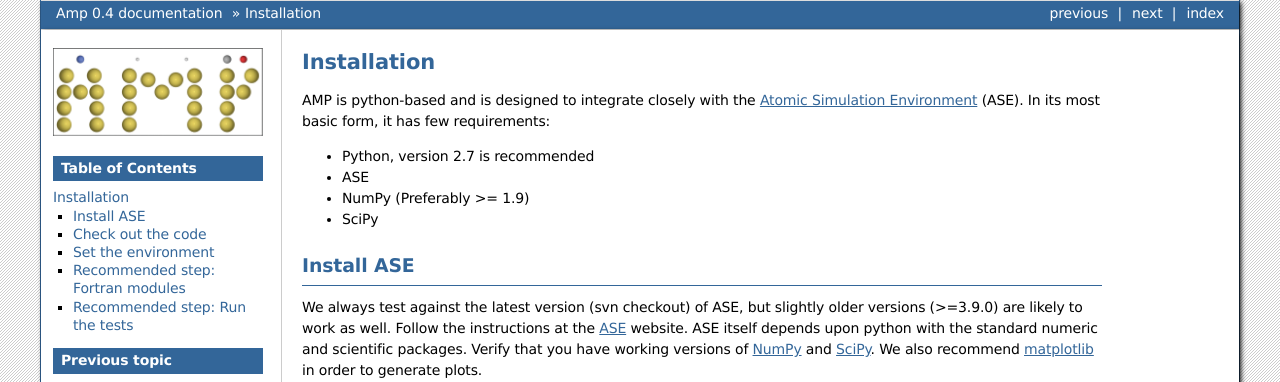
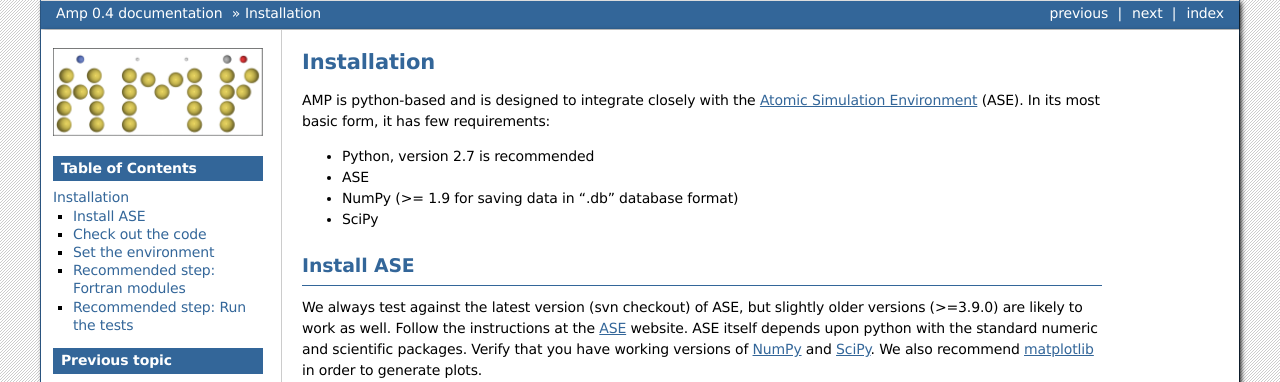
Before and after one commit to jboes/amp, a Sphinx documentation site: the page built from docs/installation.rst, in a window 1280 px wide. Shown: the top 382 px of the page. Built offline with Sphinx 7.4.7, drawn with Linux system fonts in a browser that asks for light colours; pages that are not in the unit, such as notebooks, are missing from menus.

Commit message:
Numpy version needed for databases mentioned in README.md as well.

```diff
--- a/docs/installation.rst
+++ b/docs/installation.rst
@@ -9,7 +9,7 @@
 
 * Python, version 2.7 is recommended
 * ASE
-* NumPy (Preferably >= 1.9)
+* NumPy (>= 1.9 for saving data in ".db" database format)
 * SciPy
 
 ----------------------------------
```
Also changed, not shown: README.md (+1 -1 lines).
